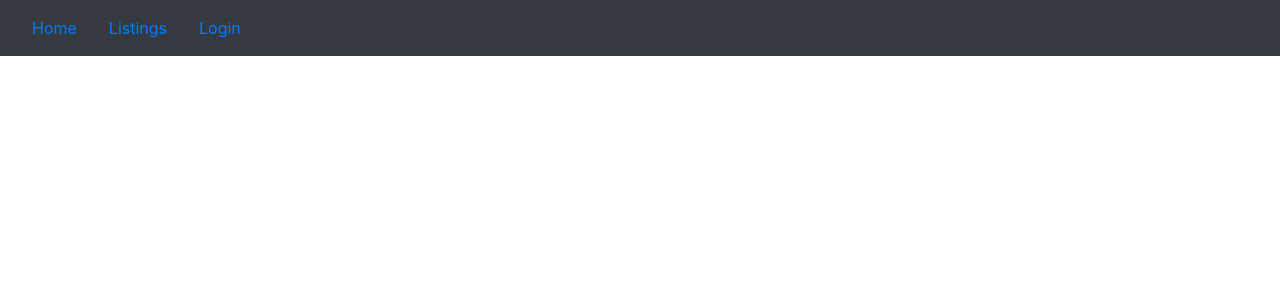
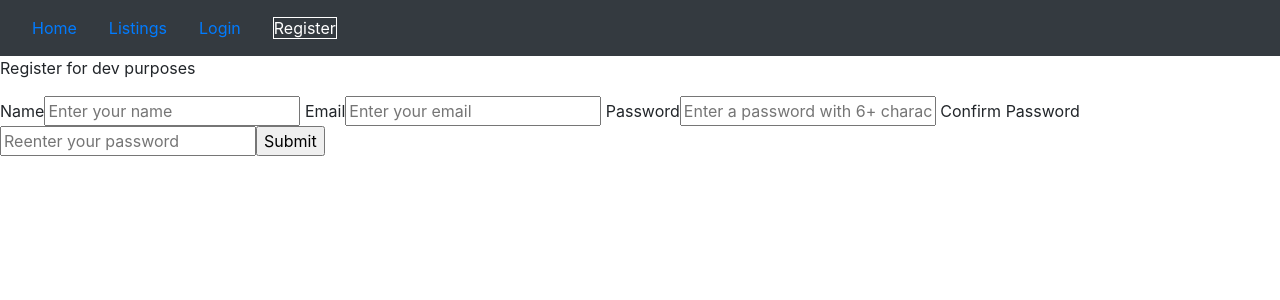
Before and after one commit to TheCaptainFalcon/Property_Listing, a React (Create React App) app in the folder client/: page /users/register in a window 1280 px wide. Shown: the top 300 px of the page. Built offline with nearby package versions, Linux system fonts and the light colour scheme.

Commit message:
Added a form with inputs fields and functions to handle the form in the Register component. Turns out the proxy middleware wasn't even working correctly, and ended up just deleting it alongside the proxy file and went for the traditional route of using CORS and it works with this method

```diff
--- a/client/package.json
+++ b/client/package.json
@@ -8,7 +8,6 @@
     "@testing-library/user-event": "^7.1.2",
     "axios": "^0.19.2",
     "bootstrap": "^4.5.0",
-    "http-proxy-middleware": "^1.0.4",
     "react": "^16.13.1",
     "react-bootstrap": "^1.0.1",
     "react-dom": "^16.13.1",
--- a/client/setupProxy.js
+++ /dev/null
@@ -1,5 +0,0 @@
-const { createProxyMiddleware } = require('http-proxy-middleware');
-
-module.exports = function(app) {
-    app.use(createProxyMiddleware("/auth/*", { target: "http://localhost:5000/" }))
-}
--- a/client/src/App.js
+++ b/client/src/App.js
@@ -1,27 +1,32 @@
 import React from 'react';
 import './App.css'
 import { BrowserRouter as Router, Route, Switch, NavLink } from 'react-router-dom';
-import { Navbar, Nav} from 'react-bootstrap';
+import { Navbar, Nav } from 'react-bootstrap';
 import Home from './Components/Home';
 import Listings from './Components/Listings';
 import Login from './Components/Login';
+import Register from './Components/Register';
 
 function App() {
   return (
-    <div className="App">
         <Router>
         <Navbar className='App-nav' bg="dark" variant="dark">
           <Nav.Link><NavLink activeClassName='active-link' exact={true} to='/'>Home</NavLink></Nav.Link>
           <Nav.Link><NavLink activeClassName='active-link' exact={true} to='/listings'>Listings</NavLink></Nav.Link>
           <Nav.Link><NavLink activeClassName='active-link' exact={true} to='/users/login'>Login</NavLink></Nav.Link>
+
+          <Nav.Link><NavLink activeClassName='active-link' exact={true} to='/users/register'>Register</NavLink></Nav.Link>
+
          </Navbar>
         <Switch>
           <Route exact path='/' component={ Home } />
           <Route exact path ='/listings' component={ Listings } />
           <Route exact path ='/users/login' component={ Login } />
+
+          <Route exact path ='/users/register' component={ Register } />
+
         </Switch>
       </Router>
-    </div>
   );
 }
 
--- a/client/src/Components/Listings.jsx
+++ b/client/src/Components/Listings.jsx
@@ -1,10 +1,12 @@
 import React, { Component } from 'react';
+import axios from 'axios';
 
 class Listings extends Component {
     constructor(props) {
         super(props);
         this.state = {  }
     }
+
     render() {
         return (
             <div>
--- /dev/null
+++ b/client/src/Components/Register.jsx
@@ -0,0 +1,99 @@
+// Remove in production version...
+
+import React, { Component } from 'react';
+import axios from 'axios';
+
+class Register extends Component {
+    constructor(props) {
+        super(props);
+        this.state = {
+            name: "",
+            email: "",
+            password: "",
+            password2: "",
+        }
+        this.HandleChange = this.HandleChange.bind(this);
+        this.HandleSubmit = this.HandleSubmit.bind(this);
+    }
+
+    HandleSubmit(e) {
+        e.preventDefault();
+        const newUser = {
+            name : this.state.name,
+            email: this.state.email,
+            password: this.state.password,
+            password2: this.state.password2
+        }
+
+        axios.post('http://localhost:5000/users/register', newUser)
+            .then(res => console.log(res.data))
+            .catch(err => console.log(err.response.data))
+
+
+        // fetch('http://localhost:5000/users/register', {
+        //     method: 'POST',
+        //     headers: {
+        //         Accept: "application/json",
+        //         "Content-Type": "application/json"
+        //       },
+        //     body: JSON.stringify(newUser),
+
+    }
+
+
+
+    HandleChange(e) {
+        this.setState({
+            [e.target.name] : e.target.value
+        });
+    }
+
+    render() {
+        return (
+            <div>
+                <p>Register for dev purposes</p>
+                <form onSubmit={this.HandleSubmit}>
+                    <label/>Name
+                    <input
+                        name="name"
+                        type="text"
+                        placeholder="Enter your name"
+                        value={this.state.name}
+                        onChange={this.HandleChange}
+                        required
+                    />
+                    <label/> Email
+                    <input
+                        name="email"
+                        type="email"
+                        placeholder="Enter your email"
+                        value={this.state.email}
+                        onChange={this.HandleChange}
+                        required
+                    />
+                    <label/> Password
+                    <input
+                        name="password"
+                        type="password"
+                        placeholder="Enter a password with 6+ characters"
+                        value={this.state.password}
+                        onChange={this.HandleChange}
+                        required
+                    />
+                    <label/> Confirm Password
+                    <input
+                        name="password2"
+                        type="password"
+                        placeholder="Reenter your password"
+                        value={this.state.password2}
+                        onChange={this.HandleChange}
+                        required
+                    />
+                    <input type="submit"/>
+                </form>
+            </div>
+        );
+    }
+}
+
+export default Register;
--- a/package.json
+++ b/package.json
@@ -9,6 +9,7 @@
   "dependencies": {
     "bcrypt": "^4.0.1",
     "cookie-parser": "~1.4.4",
+    "cors": "^2.8.5",
     "debug": "~2.6.9",
     "express": "~4.16.1",
     "jsonwebtoken": "^8.5.1",
```
Also changed, not shown: 2 other files (tests, documents, lock files or other folders).
